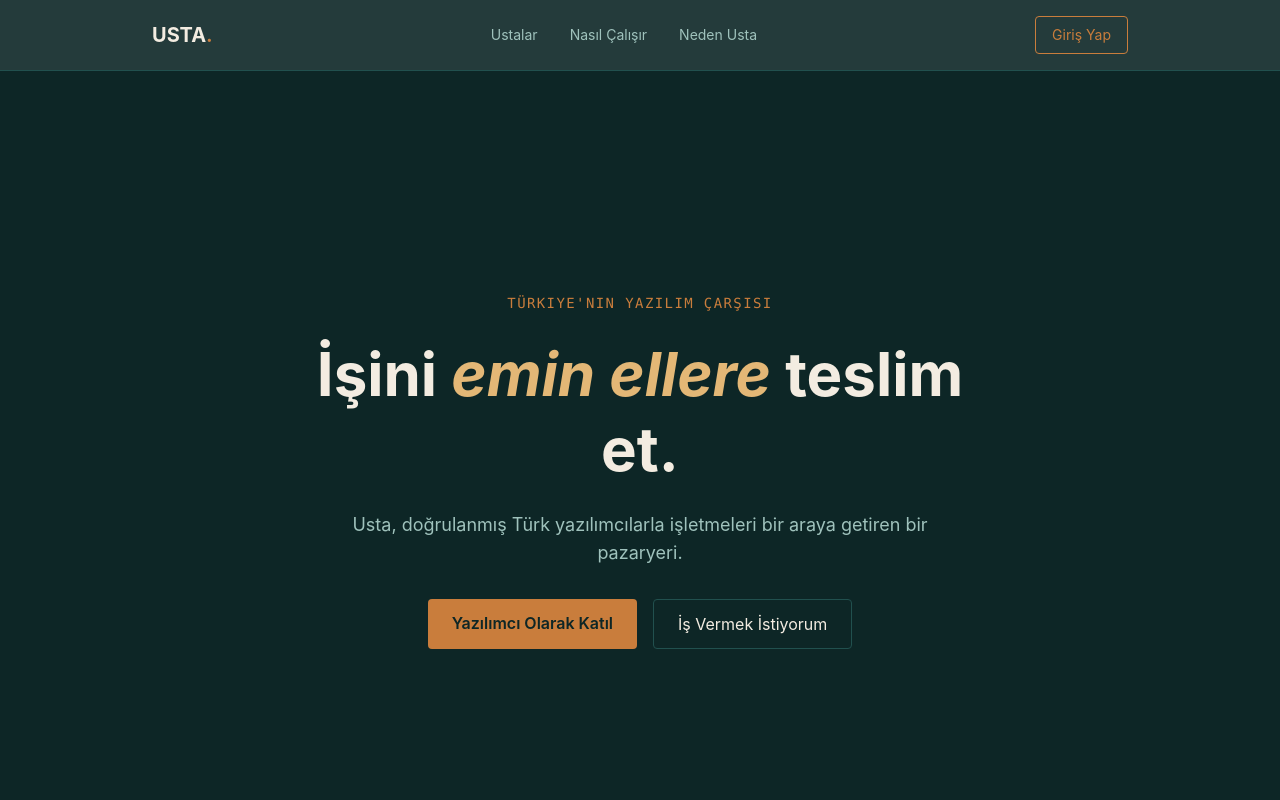
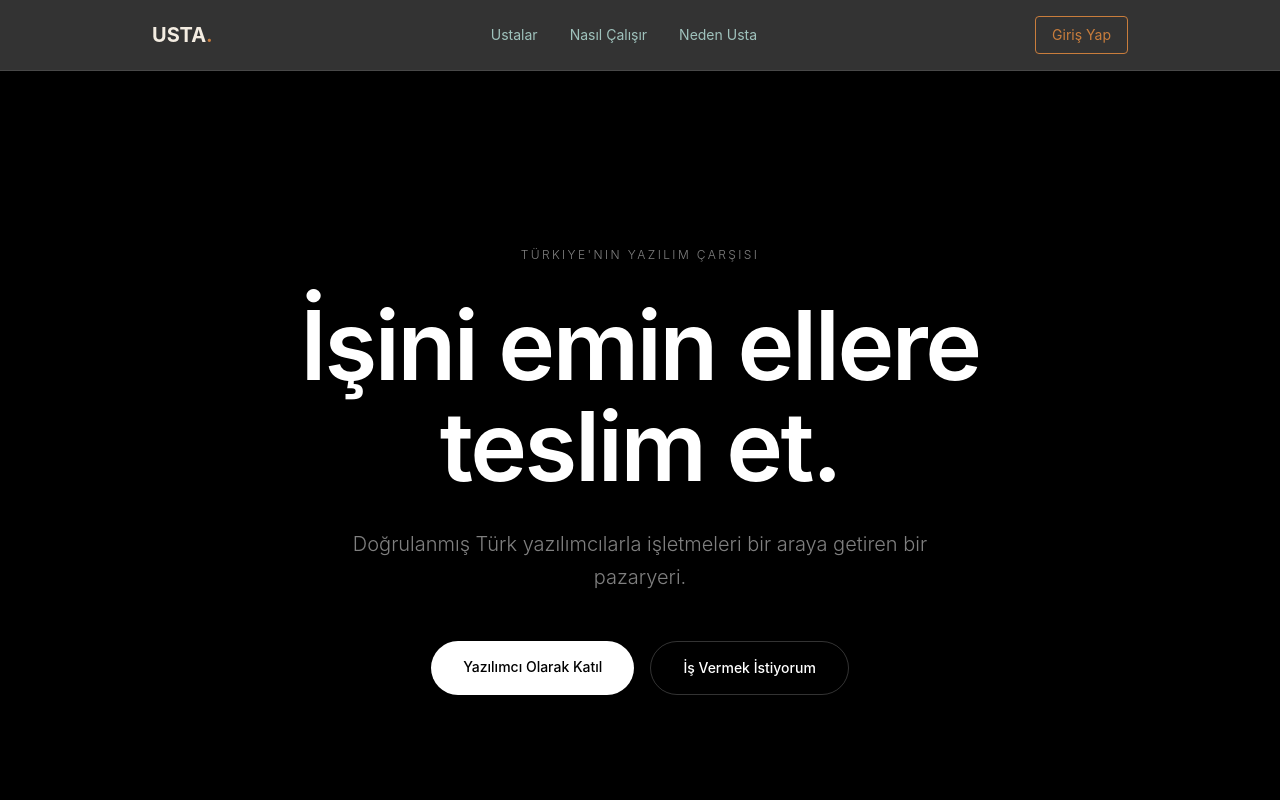
Before and after one commit to KamSecHQ/usta-projesi, a React (Vite) app: page / in a window 1280 px wide. Shown: the top 800 px of the page. Built offline with nearby package versions, Linux system fonts and the light colour scheme.

Commit message:
Hero ve Navbar premium siyah tasarima gecirildi

```diff
--- a/src/components/Hero.jsx
+++ b/src/components/Hero.jsx
@@ -1,29 +1,30 @@
 import { Link } from 'react-router-dom'
+
 function Hero() {
     return (
-        <section className="min-h-screen bg-[#0D2626] flex flex-col items-center justify-center text-center px-6">
-            <span className="text-[#C97D3C] text-sm tracking-widest uppercase font-mono mb-6">
+        <section className="min-h-screen bg-black flex flex-col items-center justify-center text-center px-6">
+            <span className="text-white/50 text-xs tracking-[0.2em] uppercase font-light mb-8">
                 Türkiye'nin Yazılım Çarşısı
             </span>
-            <h1 className="text-[#F3ECE1] text-5xl md:text-6xl font-bold max-w-2xl leading-tight">
-                İşini <span className="text-[#E3B776] italic">emin ellere</span> teslim et.
+            <h1 className="text-white text-6xl md:text-8xl font-semibold max-w-4xl leading-[1.05] tracking-tight">
+                İşini emin ellere teslim et.
             </h1>
-            <p className="text-[#9FC2BC] max-w-xl mt-6 text-lg">
-                Usta, doğrulanmış Türk yazılımcılarla işletmeleri bir araya getiren bir pazaryeri.
+            <p className="text-white/50 max-w-xl mt-8 text-xl font-light leading-relaxed">
+                Doğrulanmış Türk yazılımcılarla işletmeleri bir araya getiren bir pazaryeri.
             </p>
-            <div className="mt-8 flex gap-4">
-                <Link to="/kayit-ol" className="bg-[#C97D3C] text-[#0D2626] font-semibold px-6 py-3 rounded hover:scale-105 transition-transform
-                ">
+            <div className="mt-12 flex gap-4">
+                <Link
+                    to="/kayit-ol"
+                    className="bg-white text-black font-medium px-8 py-4 rounded-full hover:scale-105 transition-transform text-sm"
+                >
                     Yazılımcı Olarak Katıl
-
                 </Link>
-
-
-                <Link to="/is-ver" className="border border-[#21504E] text-[#F3ECE1] px-6 py-3 rounded  hover:scale-105 transition-transform
-">
+                <Link
+                    to="/is-ver"
+                    className="border border-white/20 text-white font-medium px-8 py-4 rounded-full hover:bg-white/10 hover:scale-105 transition-all text-sm"
+                >
                     İş Vermek İstiyorum
                 </Link>
-
             </div>
         </section>
     )
--- a/src/components/Navbar.jsx
+++ b/src/components/Navbar.jsx
@@ -28,7 +28,8 @@ function Navbar() {
     }
 
     return (
-        <header className="sticky top-0 z-50 bg-[#0D2626]/90 backdrop-blur border-b border-[#21504E]">
+        <header className="sticky top-0 z-50 bg-black/80 backdrop-blur-xl border-b border-white/10">
+
             <div className="max-w-5xl mx-auto px-6 py-4 flex items-center justify-between">
                 <div className="text-[#F3ECE1] font-bold text-xl">
                     USTA<span className="text-[#C97D3C]">.</span>
```
